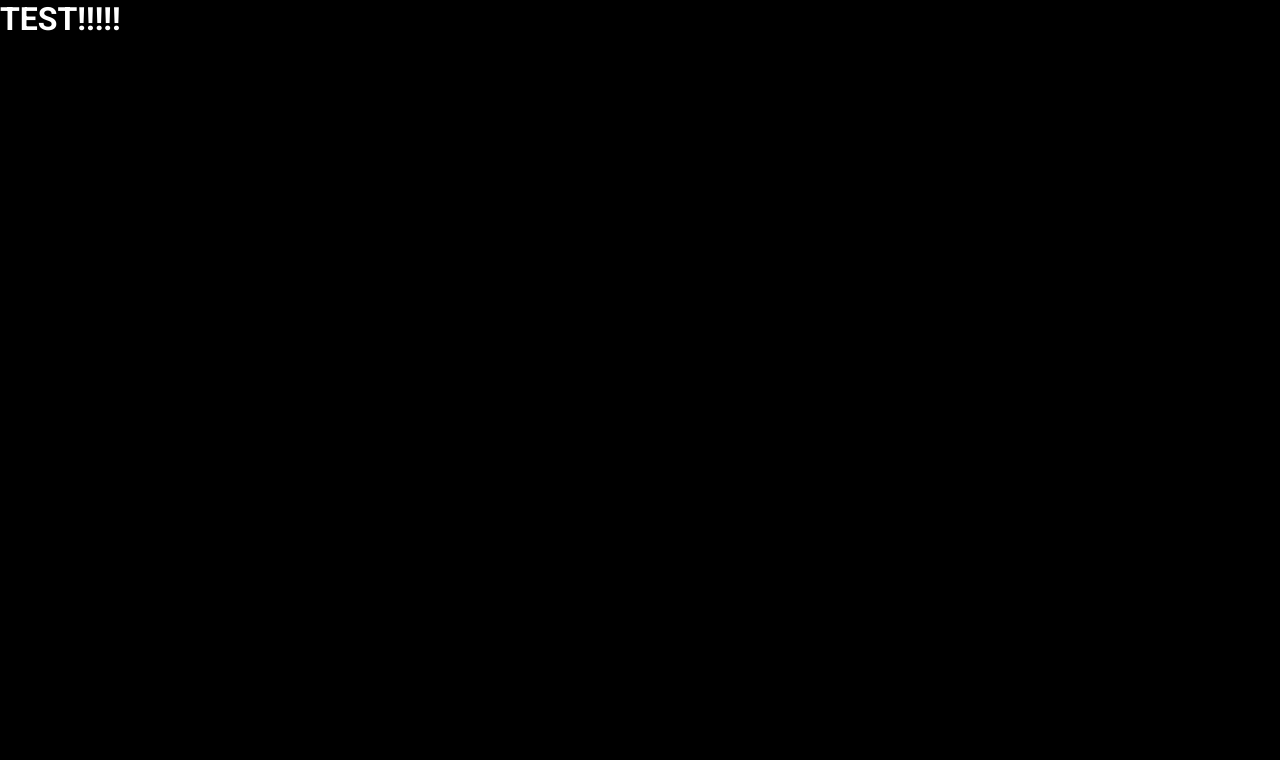
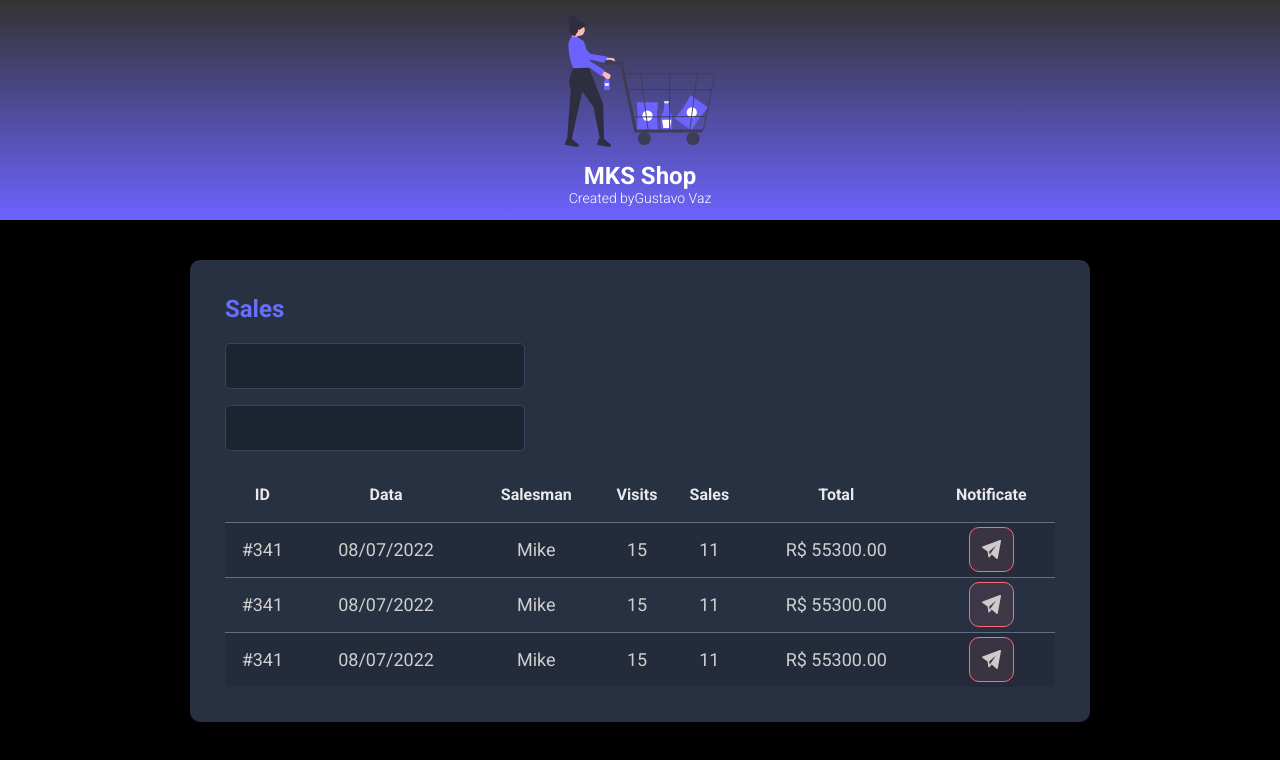
Before and after one commit to gustavovaznet/app-mks, a React (Vite) app in the folder frontend/: page / in a window 1280 px wide. Shown: the top 760 px of the page. Built offline with nearby package versions, Linux system fonts and the light colour scheme.

Commit message:
Create components files

```diff
--- a/frontend/src/App.tsx
+++ b/frontend/src/App.tsx
@@ -1,6 +1,20 @@
+//IMPORT COMPONENTS
+import Header from "./components/Header"
+import SalesCard from "./components/SalesCard"
+
+//APP
 function App() {
   return (
-    <h1>TEST!!!!!</h1>
+    <>
+      <Header/>
+      <main>
+        <section id="sales">
+          <div className="mksshop-container">
+            <SalesCard/>
+          </div>
+        </section>
+      </main>
+    </>
   )
 }
 
--- /dev/null
+++ b/frontend/src/components/Header/index.tsx
@@ -0,0 +1,22 @@
+import logoImg from '../../assets/img/logo.svg'
+
+import './styles.css'
+
+//HEADER COMPONENT
+function Header() {
+    return (
+      <>
+        <header>
+            <div className="mksshop-logo-container">
+                <img src={logoImg} alt="MKSShop" />
+                <h1>MKS Shop</h1>
+                <p>
+                    Created by<a href="https://github.com/gustavovaznet" target="_blank">Gustavo Vaz</a>
+                </p>
+            </div>
+        </header>
+      </>
+    )
+  }
+
+export default Header
--- /dev/null
+++ b/frontend/src/components/Header/styles.css
@@ -0,0 +1,29 @@
+/*HEADER CSS*/
+
+header {
+    background: linear-gradient(180deg, #333333 0%, #6c63ffff 100%);
+    height: 220px;
+    display: flex;
+    align-items: center;
+    justify-content: center;
+  }
+
+  .mksshop-logo-container {
+    display: flex;
+    flex-direction: column;
+    align-items: center;
+  }
+
+  .mksshop-logo-container img {
+    width: 150px;
+  }
+
+  .mksshop-logo-container h1 {
+    margin-top: 15px;
+    font-size: 24px;
+  }
+
+  .mksshop-logo-container p {
+    font-size: 14px;
+    font-weight: 300;
+  }
--- /dev/null
+++ b/frontend/src/components/NotificationButton/index.tsx
@@ -0,0 +1,16 @@
+import notificationImg from '../../assets/img/notification-icon.svg'
+
+import './styles.css'
+
+//NOTIFICATION BUTTON COMPONENT
+function NotificationButton() {
+    return (
+      <>
+        <div className="mksshop-red-btn">
+            <img src={notificationImg} alt="Notification" />
+        </div>
+      </>
+    )
+  }
+
+  export default NotificationButton
--- /dev/null
+++ b/frontend/src/components/NotificationButton/styles.css
@@ -0,0 +1,17 @@
+/*NOTIFICATION BUTTON CSS*/
+
+.mksshop-red-btn {
+    height: 45px;
+    width: 45px;
+    background: rgba(255, 107, 114, 0.1);
+    border: 1px solid #ff6b72;
+    border-radius: 10px;
+    display: flex;
+    align-items: center;
+    justify-content: center;
+    cursor: pointer;
+  }
+
+  .mksshop-red-btn img {
+      width: 19px;
+  }
--- /dev/null
+++ b/frontend/src/components/SalesCard/index.tsx
@@ -0,0 +1,80 @@
+import NotificationButton from "../NotificationButton"
+
+import './styles.css'
+
+//SALES CARD COMPONENT
+function SalesCard() {
+    return (
+      <>
+        <div className="mksshop-card">
+            <h2 className="mksshop-sales-title">Sales</h2>
+            <div>
+              <div className="mksshop-form-control-container">
+                <input className="mksshop-form-control" type="text" />
+              </div>
+              <div className="mksshop-form-control-container">
+                <input className="mksshop-form-control" type="text" />
+              </div>
+            </div>
+            <div>
+              <table className="mksshop-sales-table">
+                <thead>
+                  <tr>
+                    <th className="show992">ID</th>
+                    <th className="show576">Data</th>
+                    <th>Salesman</th>
+                    <th className="show992">Visits</th>
+                    <th className="show992">Sales</th>
+                    <th>Total</th>
+                    <th>Notificate</th>
+                  </tr>
+                </thead>
+                <tbody>
+                  <tr>
+                    <td className="show992">#341</td>
+                    <td className="show576">08/07/2022</td>
+                    <td>Mike</td>
+                    <td className="show992">15</td>
+                    <td className="show992">11</td>
+                    <td>R$ 55300.00</td>
+                    <td>
+                      <div className="mksshop-red-btn-container">
+                        <NotificationButton/>
+                      </div>
+                    </td>
+                  </tr>
+                  <tr>
+                    <td className="show992">#341</td>
+                    <td className="show576">08/07/2022</td>
+                    <td>Mike</td>
+                    <td className="show992">15</td>
+                    <td className="show992">11</td>
+                    <td>R$ 55300.00</td>
+                    <td>
+                      <div className="mksshop-red-btn-container">
+                        <NotificationButton/>
+                      </div>
+                    </td>
+                  </tr>
+                  <tr>
+                    <td className="show992">#341</td>
+                    <td className="show576">08/07/2022</td>
+                    <td>Mike</td>
+                    <td className="show992">15</td>
+                    <td className="show992">11</td>
+                    <td>R$ 55300.00</td>
+                    <td>
+                      <div className="mksshop-red-btn-container">
+                        <NotificationButton/>
+                      </div>
+                    </td>
+                  </tr>
+                </tbody>
+              </table>
+            </div>
+          </div>
+      </>
+    )
+}
+
+export default SalesCard
--- /dev/null
+++ b/frontend/src/components/SalesCard/styles.css
@@ -0,0 +1,98 @@
+.mksshop-card {
+    background-color: #283142;
+    border-radius: 10px;
+    padding: 30px 10px;
+}
+
+.mksshop-sales-title {
+    color: #676fff;
+    font-size: 24px;
+    margin-bottom: 20px;
+}
+
+.mksshop-form-control-container {
+    margin-bottom: 16px;
+    max-width: 300px;
+}
+
+.mksshop-form-control {
+    width: 100%;
+    height: 46px;
+    background-color: #1b2531;
+    border: 1px solid #384459;
+    border-radius: 5px;
+    color: #9aaabe;
+    padding: 0 20px;
+    font-size: 18px;
+}
+
+.mksshop-sales-table {
+    width: 100%;
+    border-spacing: 0;
+    border-collapse: collapse;
+}
+
+.mksshop-sales-table thead {
+    height: 55px;
+    font-size: 16px;
+    color: #e9e9e9;
+    font-weight: 700;
+}
+
+.mksshop-sales-table tbody {
+    font-size: 14px;
+    font-weight: 400;
+    color: #cfcfcf;
+    text-align: center;
+}
+
+.mksshop-sales-table tbody tr {
+    height: 74px;
+    border-top: 1px solid #5f6e82;
+}
+
+.mksshop-sales-table tbody tr:hover>td {
+    background-color: #384459;
+}
+
+.mksshop-sales-table tbody tr:nth-child(odd) {
+    background-color: #242c3b;
+}
+
+.mksshop-red-btn-container {
+    display: flex;
+    justify-content: center;
+}
+
+.show576 {
+    display: none;
+}
+
+.show992 {
+    display: none;
+}
+
+/*MEDIA QUERIES - BREAK POINTS*/
+@media (min-width: 576px) {
+    .show576 {
+        display: table-cell;
+    }
+
+    .mksshop-card {
+        padding: 35px;
+    }
+
+    .mksshop-sales-table tbody tr {
+        height: 55px;
+    }
+
+    .mksshop-sales-table tbody {
+        font-size: 18px;
+    }
+}
+
+@media (min-width: 992px) {
+    .show992 {
+        display: table-cell;
+    }
+}
--- a/frontend/src/index.css
+++ b/frontend/src/index.css
@@ -23,3 +23,13 @@
   color: unset;
   text-decoration: none;
 }
+
+.mksshop-container {
+  width: 100%;
+  max-width: 900px;
+  margin: 0 auto;
+}
+
+#sales {
+  padding: 40px 10px;
+}
```
